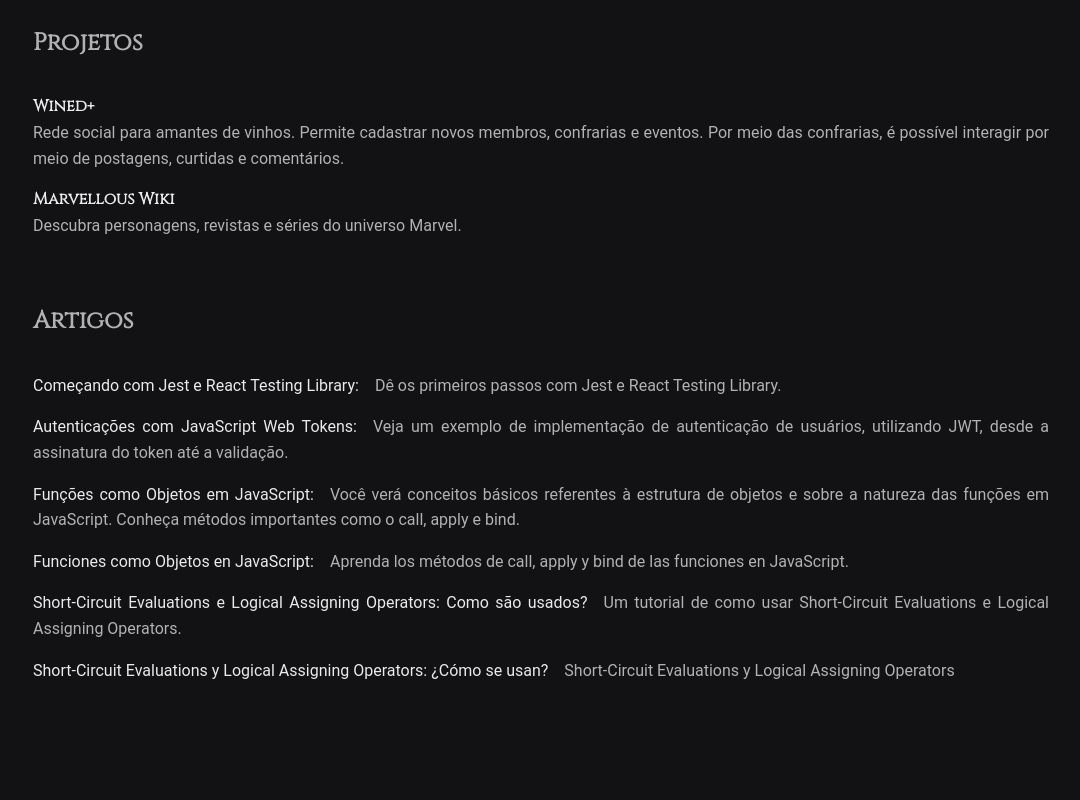
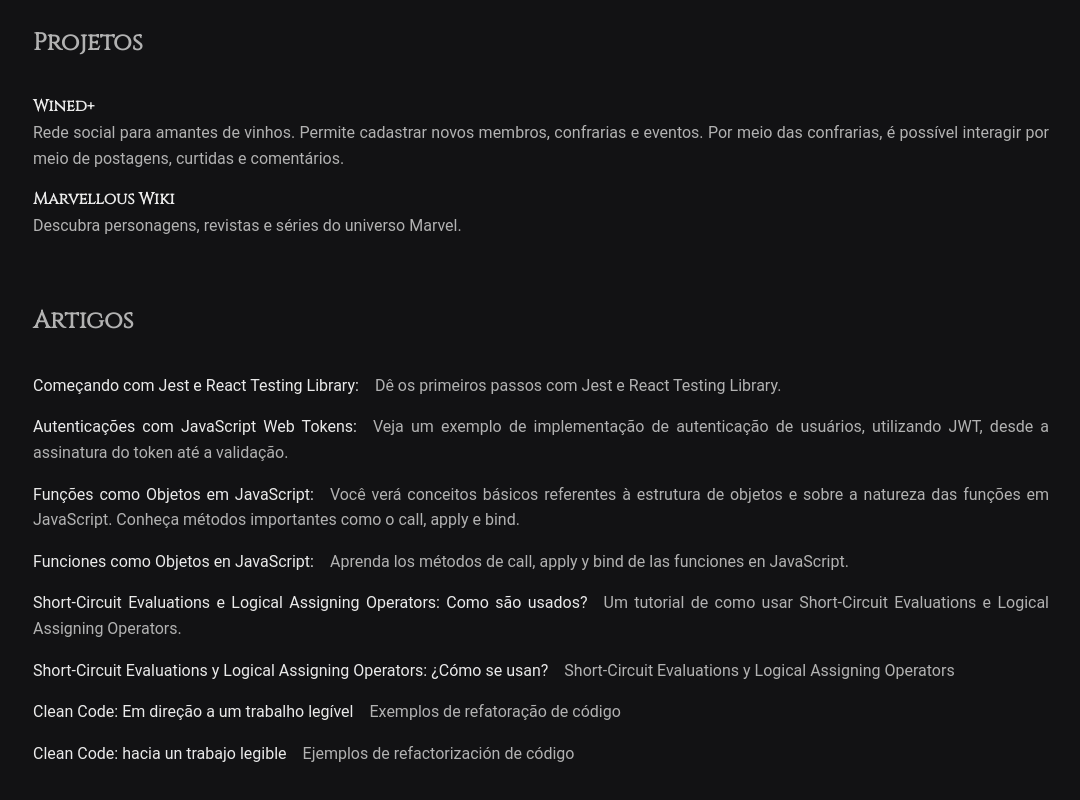
Before and after one commit to jairocket/jailsonanjos, a React (Vite) app: page / in a window 1280 px wide. Shown: the part 604-1404 px from the top of the page, without its empty margins (99-1179 px from the left). Built offline with nearby package versions, Linux system fonts and the light colour scheme.

Commit message:
feat(data): Add new article

```diff
--- a/src/data/index.ts
+++ b/src/data/index.ts
@@ -67,4 +67,14 @@
       'Short-Circuit Evaluations y Logical Assigning Operators: ¿Cómo se usan?',
     description: 'Short-Circuit Evaluations y Logical Assigning Operators',
   },
+  {
+    href: 'https://community.revelo.com.br/clean-code-em-direcao-a-um-trabalho-legivel/',
+    title: 'Clean Code: Em direção a um trabalho legível',
+    description: 'Exemplos de refatoração de código',
+  },
+  {
+    href: 'https://community.listopro.com/clean-code-hacia-un-trabajo-legible/',
+    title: 'Clean Code: hacia un trabajo legible',
+    description: 'Ejemplos de refactorización de código',
+  }
 ]
```
Also changed, not shown: 1 other file (tests, documents, lock files or other folders).
